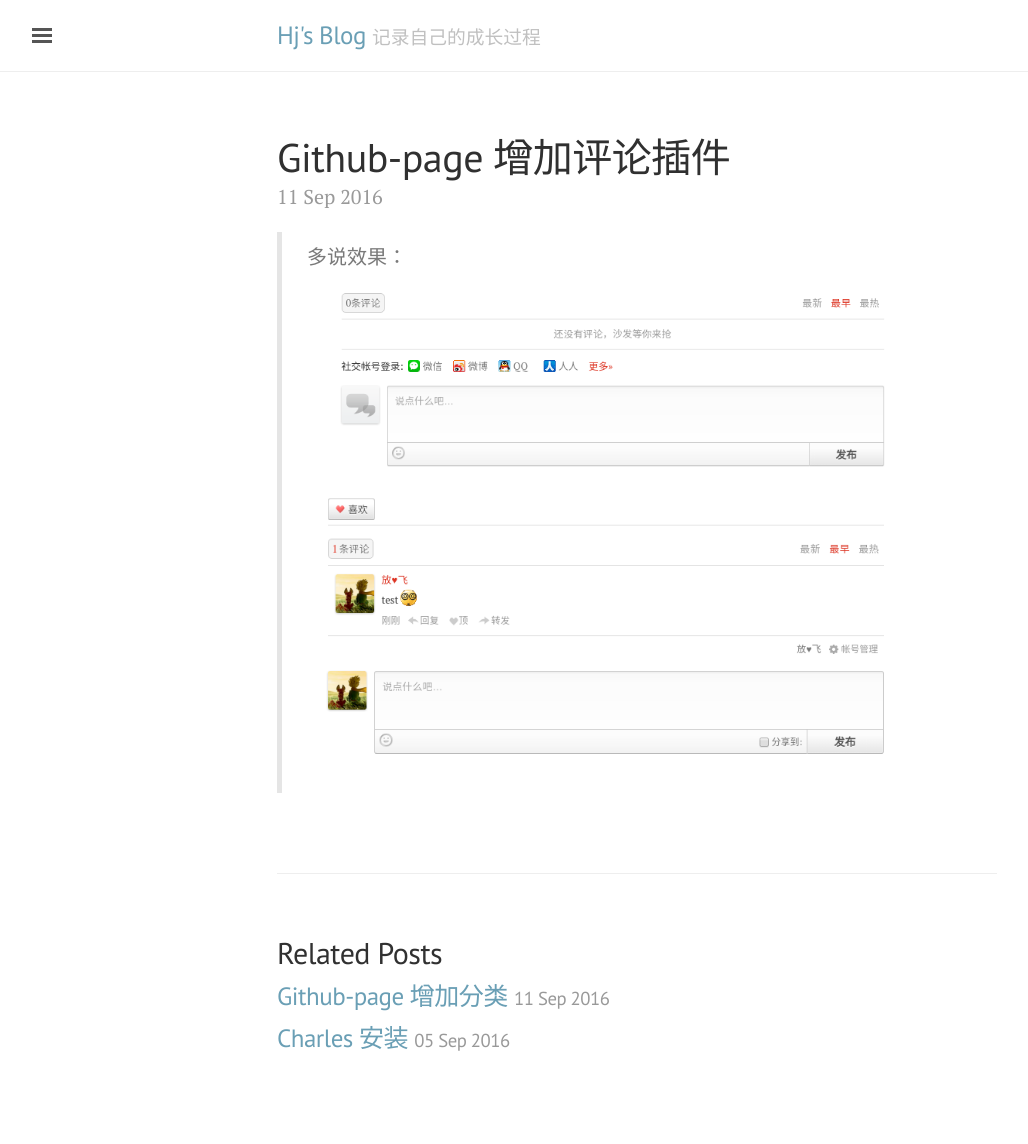
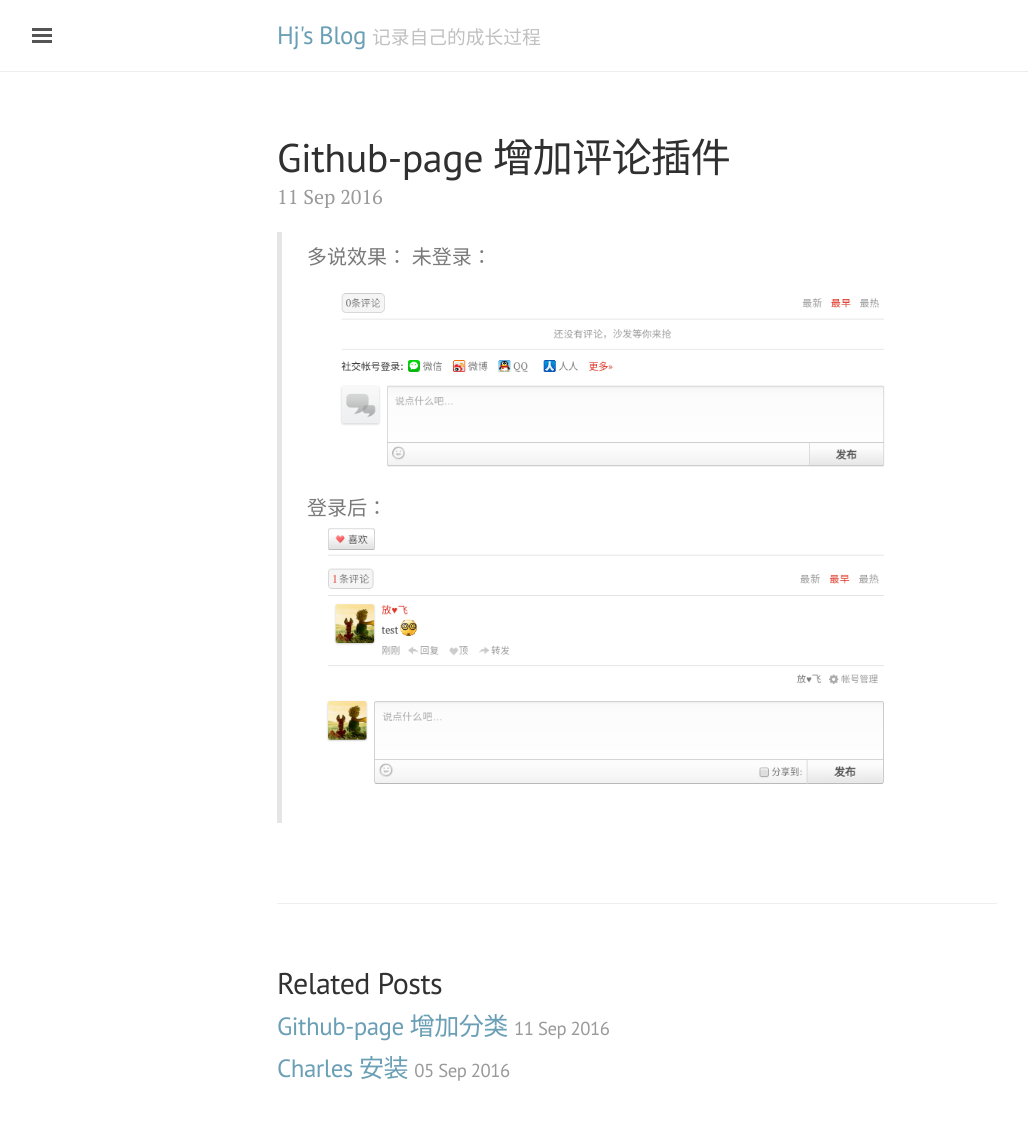
Before and after one commit to hxjiejie/jekyll_demo, a Jekyll site: the page built from _posts/2016-09-11-comment.md, in a window 1280 px wide. Shown: the whole page, without its empty margins (3-1031 px from the left). Built offline with Jekyll 4.4.1, drawn with Linux system fonts in a browser that asks for light colours; comment, search, counter and statistics services are not loaded; before the commit the page ends 1114 px from its top, so only the background shows below that.

Commit message:
Update 2016-09-11-comment.md

```diff
--- a/_posts/2016-09-11-comment.md
+++ b/_posts/2016-09-11-comment.md
@@ -5,5 +5,7 @@ category: github-page
 ---
 
 >多说效果：
+> 未登录：
 >![2016-09-11-comment_1.png](/2016-09-11-comment_1.png)
+> 登录后：
 >![2016-09-11 comment_2.png](/2016-09-11 comment_2.png)
```
